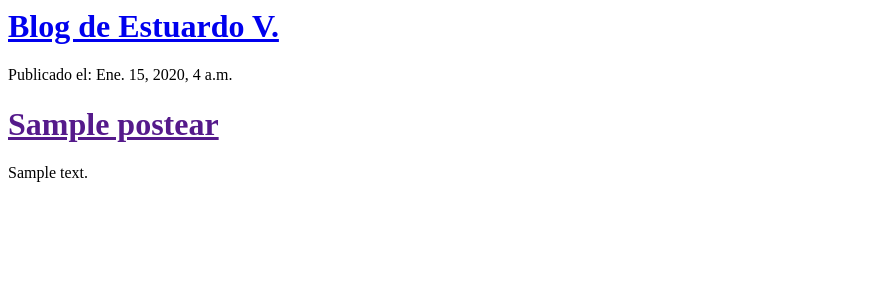
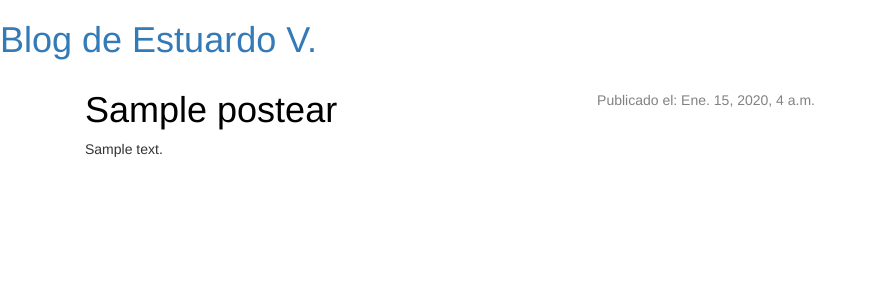
Before and after one commit to evc94/Misitio, a Django app: template blog/templates/blog/post_list.html in a window 1280 px wide. Shown: the top 300 px of the page, without its empty margins (0-871 px from the left). Run offline with Django 3.2, Linux system fonts and the light colour scheme; the template is opened without the code that fills it: values that come from a table or form of the project are taken from there, others are empty; tables that the repository leaves empty hold one stand-in row (values such as "Sample post"); some libraries are stand-ins or nearby versions.

Commit message:
Plantilla css

```diff
--- /dev/null
+++ b/blog/static/css/blog.css
@@ -0,0 +1,47 @@
+.page-header {
+        background-color: #ff9400;
+        margin-top: 0;
+        padding: 20px 20px 20px 40px;
+    }
+
+    .page-header h1, .page-header h1 a, .page-header h1 a:visited, .page-header h1 a:active {
+        color: #ffffff;
+        font-size: 36pt;
+        text-decoration: none;
+    }
+
+    .content {
+        margin-left: 40px;
+    }
+
+    h1, h2, h3, h4 {
+        font-family: 'Lobster', cursive;
+    }
+
+    .date {
+        float: right;
+        color: #828282;
+    }
+
+    .save {
+        float: right;
+    }
+
+    .post-form textarea, .post-form input {
+        width: 100%;
+    }
+
+    .top-menu, .top-menu:hover, .top-menu:visited {
+        color: #ffffff;
+        float: right;
+        font-size: 26pt;
+        margin-right: 20px;
+    }
+
+    .post {
+        margin-bottom: 70px;
+    }
+
+    .post h1 a, .post h1 a:visited {
+        color: #000000;
+    }
--- a/blog/templates/blog/post_list.html
+++ b/blog/templates/blog/post_list.html
@@ -1,18 +1,29 @@
+{% load staticfiles %}
     <html>
         <head>
             <title>Blog ERokerVC</title>
+            <link href="http://fonts.googleapis.com/css?family=Lobster&subset=latin,latin-ext" rel="stylesheet" type="text/css">
+	    <link rel="stylesheet" href="{% static "css/blog.css" %}">
+	    <link rel="stylesheet" href="//maxcdn.bootstrapcdn.com/bootstrap/3.2.0/css/bootstrap.min.css">
+            <link rel="stylesheet" href="//maxcdn.bootstrapcdn.com/bootstrap/3.2.0/css/bootstrap-theme.min.css">
         </head>
         <body>
               <div>
         <h1><a href="/">Blog de Estuardo V.</a></h1>
     </div>
-
-    {% for post in posts %}
-        <div>
-            <p>Publicado el: {{ post.fecha_publicacion }}</p>
+    <div class="conten container">
+      <div class="col-md-8">
+	 {% for post in posts %}
+           <div class="post">
+            <div class="date">
+		Publicado el: {{ post.fecha_publicacion }}
+	    </div>
             <h1><a href="">{{ post.titulo }}</a></h1>
             <p>{{ post.texto|linebreaks }}</p>
         </div>
     {% endfor %}
+        </div>
+    </div>
+</div>
         </body>
     </html>
```
